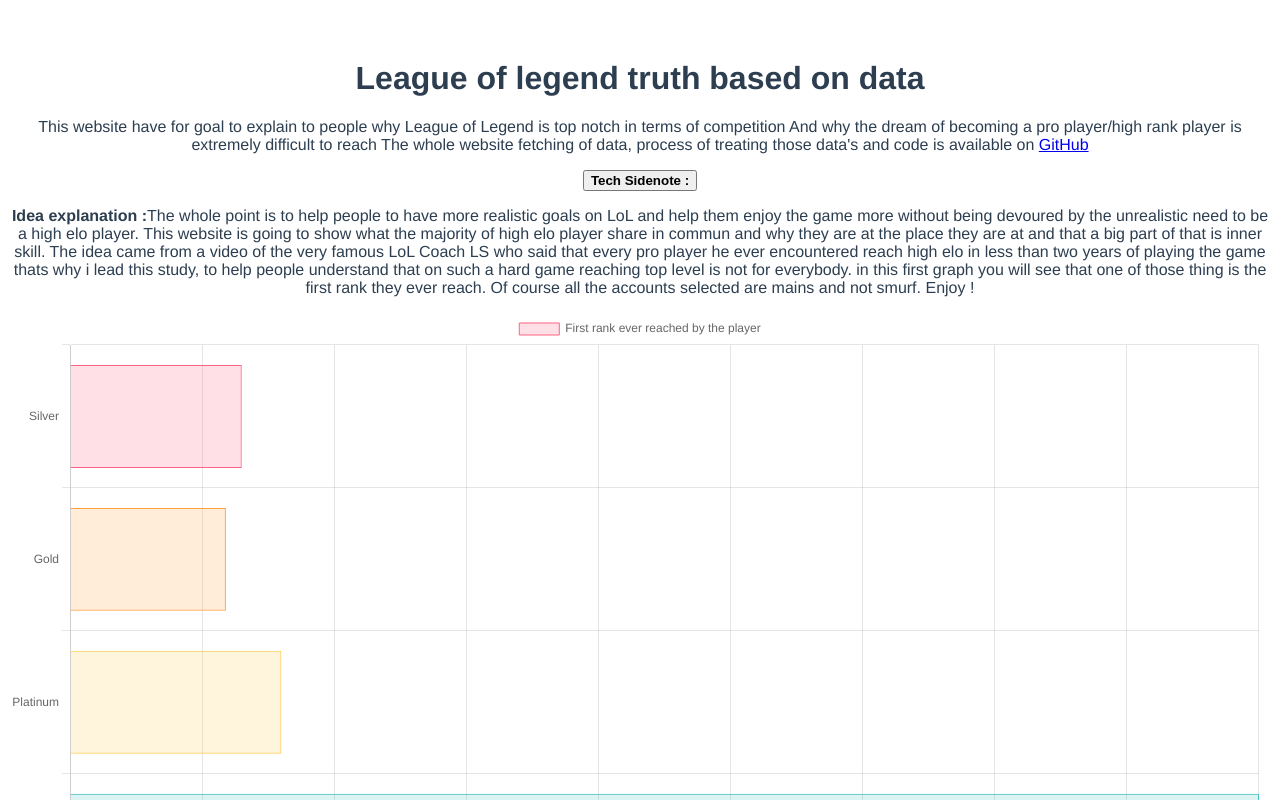
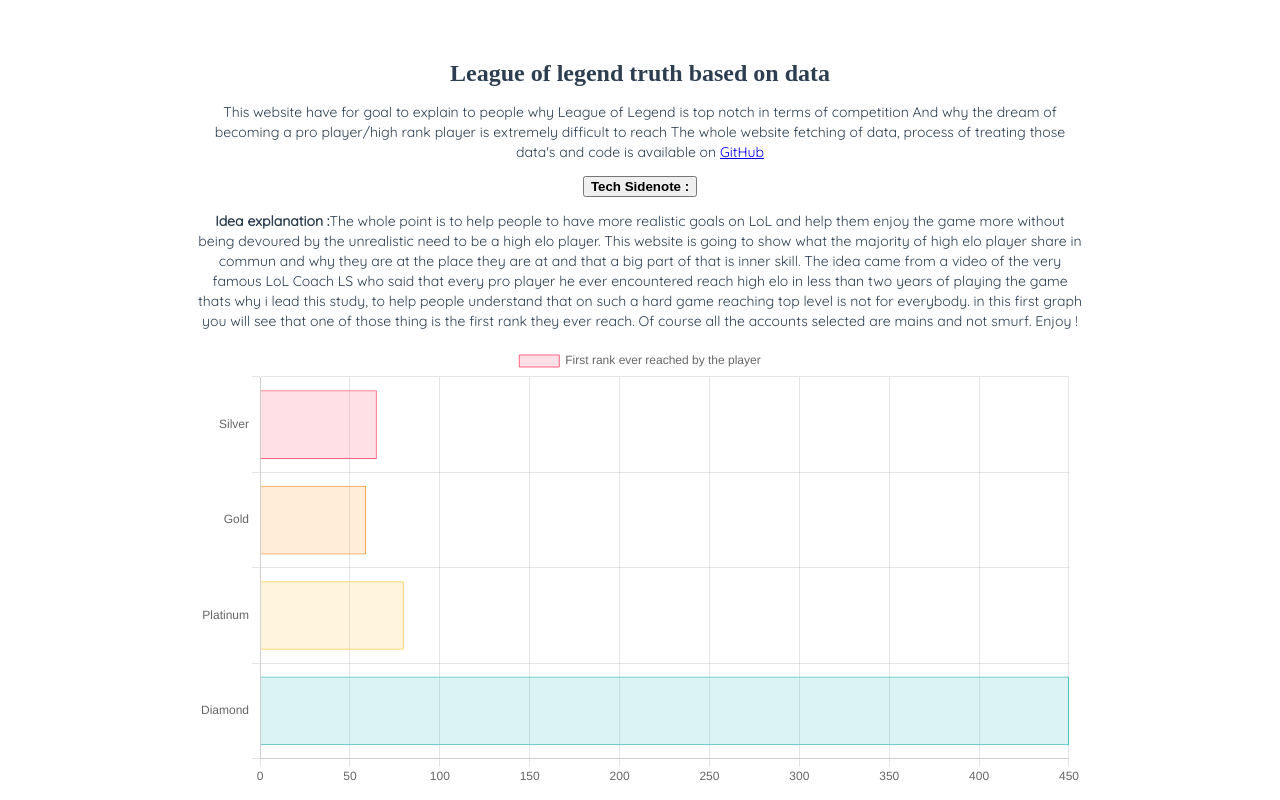
Before and after one commit to come-collab/The-LoL-Truth, a Vue app in the folder loltruth/: page / in a window 1280 px wide. Shown: the top 800 px of the page. Built offline with nearby package versions, Linux system fonts and the light colour scheme.

Commit message:
update of the design

```diff
--- a/loltruth/public/index.html
+++ b/loltruth/public/index.html
@@ -5,6 +5,7 @@
     <meta http-equiv="X-UA-Compatible" content="IE=edge">
     <meta name="viewport" content="width=device-width,initial-scale=1.0">
     <link rel="icon" href="<%= BASE_URL %>favicon.ico">
+    <link rel="stylesheet" type="text/css" href="//fonts.googleapis.com/css?family=Quicksand" />
     <title><%= htmlWebpackPlugin.options.title %></title>
   </head>
   <body>
--- a/loltruth/src/App.vue
+++ b/loltruth/src/App.vue
@@ -29,5 +29,9 @@
   text-align: center;
   color: #2c3e50;
   margin-top: 60px;
+  margin-right : 15%;
+  margin-left : 15%;
 }
+p { font-family: Quicksand; font-size: 14px; font-style: normal; font-variant: normal; font-weight: 400; line-height: 20px; }
+h1 { font-family: TimesNewRoman, "Times New Roman", Times, Baskerville, Georgia, serif; font-size: 24px; font-style: normal; font-variant: normal; font-weight: 700; line-height: 26.4px; }
 </style>
--- a/loltruth/src/components/MainText.vue
+++ b/loltruth/src/components/MainText.vue
@@ -1,7 +1,7 @@
 
 <template>
     <div>
-    <h1> League of legend truth based on data</h1>
+    <h1><strong>League of legend truth based on data</strong></h1>
     <p>This website have for goal to explain to people why League of Legend is top notch in terms of competition
     And why the dream of becoming a pro player/high rank player is extremely difficult to reach
     The whole website fetching of data, process of treating those data's and code is available on <a href = "https://github.com/come-collab">GitHub </a>
```
